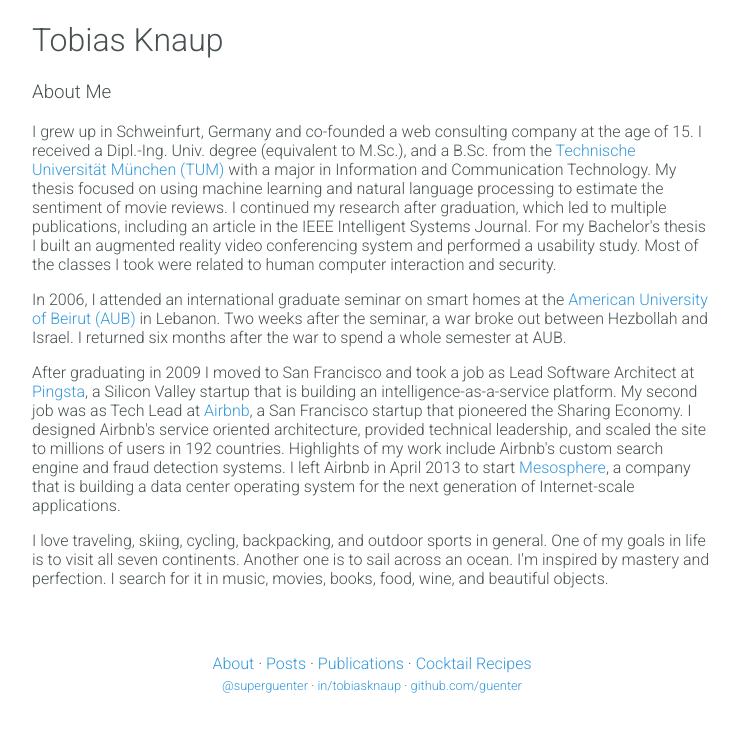
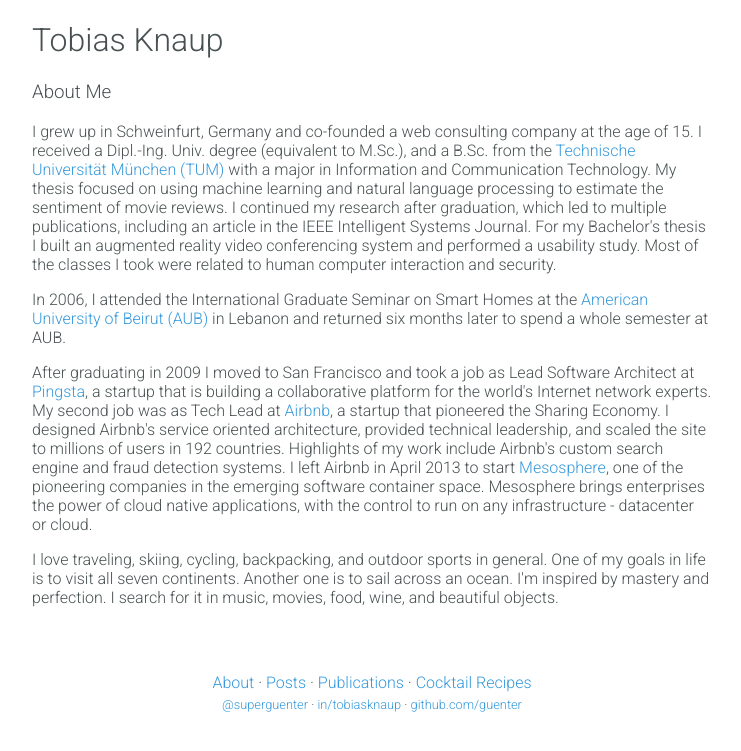
Before and after one commit to guenter/guenter.github.io, a Jekyll site: the page built from index.html, in a window 1280 px wide. Shown: the top 751 px of the page, without its empty margins (268-1009 px from the left). Built offline with Jekyll 4.4.1, drawn with Linux system fonts in a browser that asks for light colours; the list of posts is cut into pages by our own code.

Commit message:
Text changes

```diff
--- a/index.html
+++ b/index.html
@@ -4,10 +4,10 @@
 ---
 
 <h3>About Me</h3>
-<p>I grew up in Schweinfurt, Germany and co-founded a web consulting company at the age of 15. I received a Dipl.-Ing. Univ. degree (equivalent to M.Sc.), and a B.Sc. from the <a href="http://www.tum.de">Technische Universität München (TUM)</a> with a major in Information and Communication Technology. My thesis focused on using machine learning and natural language processing to estimate the sentiment of movie reviews. I continued my research after graduation, which led to multiple publications, including an article in the IEEE Intelligent Systems Journal. For my Bachelor's thesis I built an augmented reality video conferencing system and performed a usability study. Most of the classes I took were related to human computer interaction and security.</p>
+<p>I grew up in Schweinfurt, Germany and co-founded a web consulting company at the age of 15. I received a Dipl.-Ing. Univ. degree (equivalent to M.Sc.), and a B.Sc. from the <a href="http://www.ei.tum.de/en/welcome/">Technische Universität München (TUM)</a> with a major in Information and Communication Technology. My thesis focused on using machine learning and natural language processing to estimate the sentiment of movie reviews. I continued my research after graduation, which led to multiple publications, including an article in the IEEE Intelligent Systems Journal. For my Bachelor's thesis I built an augmented reality video conferencing system and performed a usability study. Most of the classes I took were related to human computer interaction and security.</p>
 
-<p>In 2006, I attended an international graduate seminar on smart homes at the <a href="http://www.aub.edu.lb">American University of Beirut (AUB)</a> in Lebanon. Two weeks after the seminar, a war broke out between Hezbollah and Israel. I returned six months after the war to spend a whole semester at AUB.</p>
+<p>In 2006, I attended the International Graduate Seminar on Smart Homes at the <a href="http://www.aub.edu.lb">American University of Beirut (AUB)</a> in Lebanon and returned six months later to spend a whole semester at AUB.</p>
 
-<p>After graduating in 2009 I moved to San Francisco and took a job as Lead Software Architect at <a href="http://www.airbnb.com">Pingsta</a>, a Silicon Valley startup that is building an intelligence-as-a-service platform. My second job was as Tech Lead at <a href="http://www.airbnb.com">Airbnb</a>, a San Francisco startup that pioneered the Sharing Economy. I designed Airbnb's service oriented architecture, provided technical leadership, and scaled the site to millions of users in 192 countries. Highlights of my work include Airbnb's custom search engine and fraud detection systems. I left Airbnb in April 2013 to start <a href="http://mesosphere.io">Mesosphere</a>, a company that is building a data center operating system for the next generation of Internet-scale applications.</p>
+<p>After graduating in 2009 I moved to San Francisco and took a job as Lead Software Architect at <a href="http://www.airbnb.com">Pingsta</a>, a startup that is building a collaborative platform for the world's Internet network experts. My second job was as Tech Lead at <a href="http://www.airbnb.com">Airbnb</a>, a startup that pioneered the Sharing Economy. I designed Airbnb's service oriented architecture, provided technical leadership, and scaled the site to millions of users in 192 countries. Highlights of my work include Airbnb's custom search engine and fraud detection systems. I left Airbnb in April 2013 to start <a href="https://mesosphere.com">Mesosphere</a>, one of the pioneering companies in the emerging software container space. Mesosphere brings enterprises the power of cloud native applications, with the control to run on any infrastructure - datacenter or cloud.</p>
 
-<p>I love traveling, skiing, cycling, backpacking, and outdoor sports in general. One of my goals in life is to visit all seven continents. Another one is to sail across an ocean. I'm inspired by mastery and perfection. I search for it in music, movies, books, food, wine, and beautiful objects.</p>
+<p>I love traveling, skiing, cycling, backpacking, and outdoor sports in general. One of my goals in life is to visit all seven continents. Another one is to sail across an ocean. I'm inspired by mastery and perfection. I search for it in music, movies, food, wine, and beautiful objects.</p>
```
